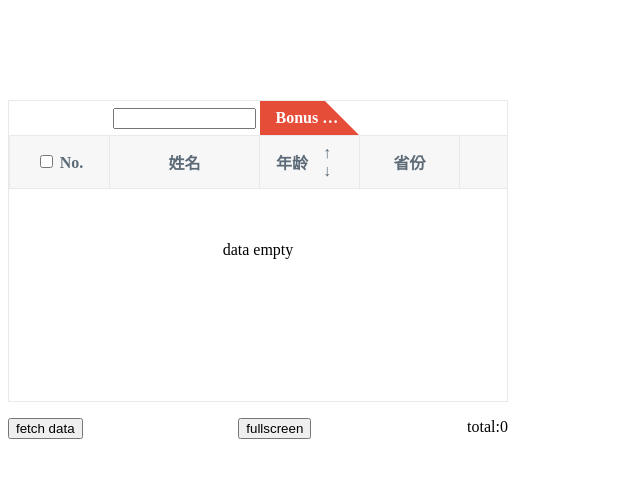
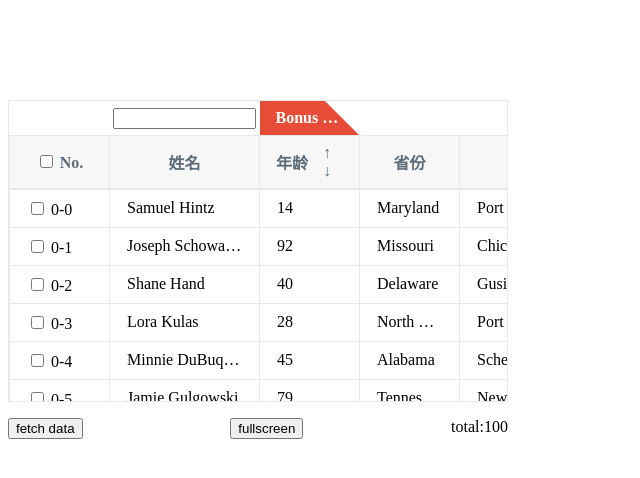
Before and after one commit to Mrooze-zeng/virtual-table-list-demo, a Vue app: page / in a window 1280 px wide. Shown: the top 478 px of the page, without its empty margins (0-640 px from the left). Built offline with nearby package versions, Linux system fonts and the light colour scheme.

Commit message:
uncertain row height

```diff
--- a/src/App.vue
+++ b/src/App.vue
@@ -103,7 +103,7 @@ export default {
     },
     handleBoundaryBottom: function() {
       console.log("reach bottom");
-      this.fetchData();
+      // this.fetchData();
     },
     createDataSource: function(size = 100) {
       let dataSource = [];
@@ -236,7 +236,7 @@ export default {
   },
   mounted() {
     this.createColumns();
-    // this.fetchData();
+    this.fetchData();
   },
   created() {},
 };
--- a/src/components/cn-table-body.vue
+++ b/src/components/cn-table-body.vue
@@ -10,12 +10,12 @@
       ref="phantom"
       :style="{ 'min-height': phantomHeight }"
     ></div>
-    <table :style="{ transform: transform }">
+    <table :style="{ transform: transform }" ref="tablebox">
       <colgroup>
         <col v-for="(col, i) in columns" :key="i" :width="col.width || ''" />
       </colgroup>
       <tbody>
-        <tr v-for="(row, i) in visibleData" :key="i">
+        <tr v-for="(row, i) in visibleData" :key="i" :id="row.id">
           <td v-for="col in columns" :key="col.key">
             <div class="td-container">
               <slot
@@ -69,6 +69,8 @@ export default {
       transform: "",
       visibleCount: 2,
       TableBodyheight: 0,
+      scrollTopCache: [],
+      scrollTop: 0,
     };
   },
   computed: {
@@ -83,7 +85,7 @@ export default {
       );
     },
     phantomHeight: function() {
-      return this.dataSource.length * this.itemHeight + "px";
+      return Math.ceil((this.dataSource.length / 2) * this.itemHeight) + "px";
     },
   },
   watch: {
@@ -101,20 +103,69 @@ export default {
           this.getTrHeight(event.target),
         ); //修正高度
 
-        this.onScroll(scrollTop, event.target, this.itemHeight);
+        this.$emit("onScroll", scrollTop, event.target, this.itemHeight);
+
+        // this.setUpPositionForUncertainRowHeight(scrollTop, event.target);
 
         this.setUpPositionWithBuf(scrollTop, this.visibleCount);
         // this.setUpPositionNormal(scrollTop);
       },
       0,
-      { trailing: true },
+      { leading: true },
     ),
+    setUpPositionForUncertainRowHeight: function(scrollTop, container) {
+      const first = container.querySelector("tr:first-child");
+      const last = container.querySelector("tr:last-child");
+      const {
+        top: containerTop,
+        bottom: containerBottom,
+      } = container.getBoundingClientRect();
+      const { height, bottom: firstBottom } = first.getBoundingClientRect();
+      const { top: lastTop, bottom: lastBottom } = last.getBoundingClientRect();
+
+      if (this.scrollTop < scrollTop) {
+        if (containerTop >= firstBottom) {
+          this.addCache({
+            scrollTop,
+            id: first.id,
+            start: this.start,
+            height,
+            transform: scrollTop,
+          });
+          this.setTransform(this.scrollTopCache, scrollTop);
+        }
+      } else if (this.scrollTop > scrollTop) {
+        if (containerBottom <= lastTop) {
+          this.setTransform(this.scrollTopCache, scrollTop, -1);
+        }
+      }
+      this.scrollTop = scrollTop;
+    },
+    setTransform: function(cache = [], scrollTop, extr = 1) {
+      const item = cache.find((i) => i.scrollTop >= scrollTop);
+      if (item) {
+        let transform = 0;
+        let start = Math.max(item.start + extr, 0);
+        cache.slice(0, start).forEach((c) => {
+          transform += c.height;
+        });
+        this.transform = `translate3d(0,${transform}px,0)`;
+        this.start = start;
+        this.end = this.start + this.visibleCount;
+      }
+    },
+    addCache: function(cache = {}) {
+      const index = this.scrollTopCache.findIndex((i) => i.id === cache.id);
+      if (index < 0) {
+        this.scrollTopCache.push(cache);
+      }
+    },
     setUpPositionWithBuf: function(scrollTop, bufSize) {
       let start = Math.floor(scrollTop / this.itemHeight);
       let transform = 0;
       if (start >= bufSize) {
+        this.start = start - bufSize;
         transform = this.itemHeight * (start - bufSize);
-        this.start = start - bufSize;
       } else {
         this.start = 0;
       }
@@ -140,8 +191,8 @@ export default {
     setUpComp: function(v) {
       const dom = this.$refs["cnTableBody"];
       this.itemHeight = this.getTrHeight(dom);
-      this.visibleCount = Math.ceil(v / this.itemHeight);
-      this.end = this.start + this.visibleCount * 2;
+      this.visibleCount = Math.max(Math.ceil(v / this.itemHeight), 10);
+      this.end = this.start + this.visibleCount;
       this.TableBodyheight = v;
       dom.scrollTop = 0;
     },
--- a/src/components/cn-table.vue
+++ b/src/components/cn-table.vue
@@ -22,9 +22,10 @@
         :height="tableBodyHeight"
         :columns="sortFixedColumns"
         :dataSource="dataSource"
-        :onScroll="handleTableScroll"
+        @onScroll="handleTableScroll"
         @hook:mounted="calculateTableBodyHeight"
         ref="cnTableBody"
+        key="cnTableBody"
       >
         <template v-slot:body="slotProps">
           <slot name="body" v-bind="slotProps"> </slot>
@@ -45,8 +46,9 @@
         :height="tableBodyHeight"
         :columns="sortFixedColumns"
         :dataSource="dataSource"
-        :onScroll="handleTableScroll"
+        @onScroll="handleTableScroll"
         ref="fixedBody"
+        key="fixedBody"
       >
         <template v-slot:body="slotProps">
           <slot name="body" v-bind="slotProps"> </slot>
@@ -96,6 +98,7 @@ export default {
   data() {
     return {
       tableBodyHeight: 0,
+      trigger: null,
     };
   },
   computed: {
@@ -109,11 +112,11 @@ export default {
   methods: {
     handleTableScroll: _.throttle(
       function(offset = 0, el, itemHeight = 0) {
+        const cnTableBody = this.$refs["cnTableBody"].$el;
         const fixedBody = this.$refs["fixedBody"].$el;
-        const cnTableBody = this.$refs["cnTableBody"].$el;
         this.setBoundaryEmitter(offset, el, itemHeight);
+        cnTableBody.scrollTop = offset;
         fixedBody.scrollTop = offset;
-        cnTableBody.scrollTop = offset;
       },
       0,
       { leading: true },
@@ -199,7 +202,6 @@ table th {
   color: #5c6b77;
   font-weight: 600;
   white-space: nowrap;
-  padding: 8px 16px;
 }
 table td {
   background: #fff;
@@ -207,6 +209,12 @@ table td {
 table td,
 table th {
   border: 1px solid #e9e9e9;
+}
+table th {
+  padding: 8px 16px;
+}
+table td {
+  /* padding: 8px 16px; */
 }
 
 .cn-table {
```
